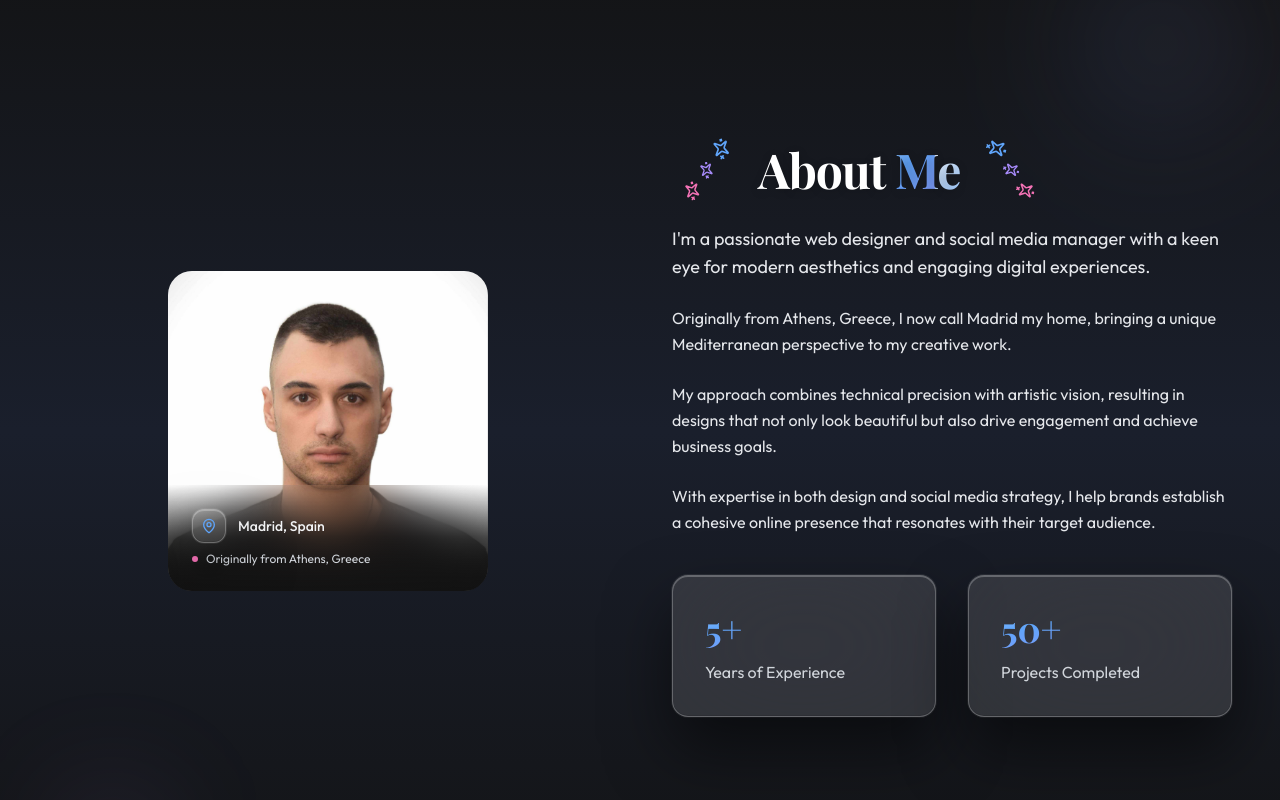
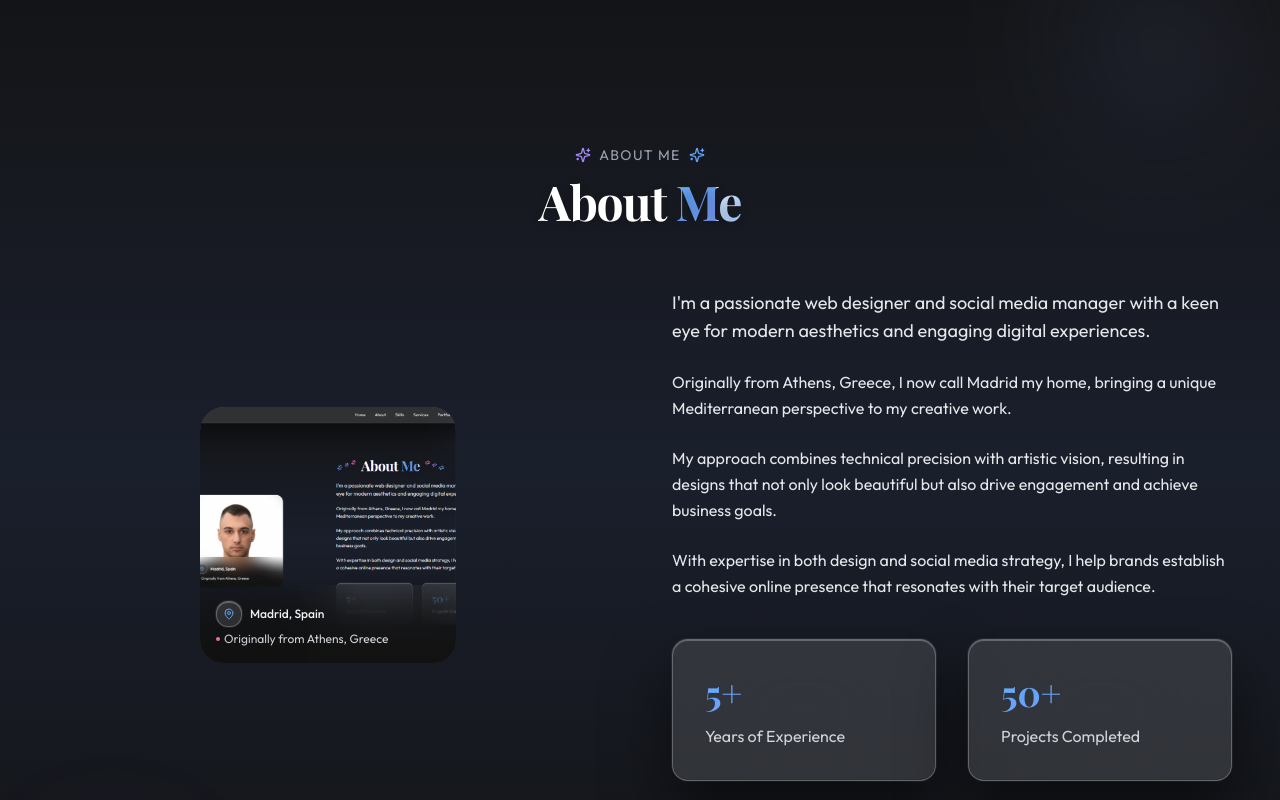
Before and after one commit to gerasimosmakris98/gerasimosmakris, a React (Vite) app: page / in a window 1280 px wide. Shown: the part 940-1740 px from the top of the page. Built offline with nearby package versions, Linux system fonts and the light colour scheme.

Commit message:
Fix About component styling
Adjusted About section: resized profile image, updated title style and animations to match other sections, and removed moving stars.

```diff
--- a/src/components/AboutSection.tsx
+++ b/src/components/AboutSection.tsx
@@ -82,6 +82,30 @@ const AboutSection = () => {
 
       <div className="section-container">
         <motion.div
+          className="text-center max-w-3xl mx-auto mb-16"
+          initial={{ opacity: 0, y: 30 }}
+          whileInView={{ opacity: 1, y: 0 }}
+          transition={{ duration: 0.8 }}
+          viewport={{ once: true }}
+        >
+          <motion.div
+            className="flex items-center justify-center gap-2 mb-3"
+            initial={{ opacity: 0 }}
+            whileInView={{ opacity: 1 }}
+            transition={{ duration: 0.6, delay: 0.2 }}
+          >
+            <Sparkles className="w-4 h-4 text-highlight-purple" />
+            <span className="uppercase tracking-widest text-gray-400 text-sm font-modern">
+              About Me
+            </span>
+            <Sparkles className="w-4 h-4 text-highlight-blue" />
+          </motion.div>
+          <h2 className="heading-lg mb-6 font-elegant">
+            About <span className="text-gradient-elegant">Me</span>
+          </h2>
+        </motion.div>
+
+        <motion.div
           className="flex flex-col lg:flex-row gap-16 items-center"
           variants={containerVariants}
           initial="hidden"
@@ -92,89 +116,44 @@ const AboutSection = () => {
             className="lg:w-1/2 flex justify-center"
             variants={imageVariants}
           >
-            <div className="relative w-80 h-80 rounded-3xl overflow-hidden group perspective-1000">
+            <div className="relative w-64 h-64 rounded-3xl overflow-hidden group perspective-1000">
               {/* Glass background layers */}
               <div className="absolute inset-0 glass-panel-strong z-0"></div>
 
               {/* Main image */}
               <img
-                src="/lovable-uploads/61c2a79f-1047-40f7-8a62-ebd7c7bd7fba.png"
+                src="/lovable-uploads/4b1ab70d-30fe-467b-8e93-016a47ca07b5.png"
                 alt="Gerasimos Makris - Professional Web Designer & Social Media Manager"
                 className="object-cover object-center w-full h-full z-20 relative transition-all duration-700 group-hover:scale-105"
               />
 
               {/* Location overlay */}
-              <div className="absolute bottom-0 left-0 right-0 p-6 bg-gradient-to-t from-dark-200/95 via-dark-200/70 to-transparent backdrop-blur-xl z-30">
+              <div className="absolute bottom-0 left-0 right-0 p-4 bg-gradient-to-t from-dark-200/95 via-dark-200/70 to-transparent backdrop-blur-xl z-30">
                 <motion.div
-                  className="flex items-center gap-3 text-gray-100 mb-2"
+                  className="flex items-center gap-2 text-gray-100 mb-1"
                   initial={{ opacity: 0, x: -30 }}
                   whileInView={{ opacity: 1, x: 0 }}
                   transition={{ duration: 0.8, delay: 0.6 }}
                 >
-                  <div className="p-2 rounded-lg glass-panel-strong">
-                    <MapPin size={16} className="text-highlight-blue" />
+                  <div className="p-1.5 rounded-lg glass-panel-strong">
+                    <MapPin size={12} className="text-highlight-blue" />
                   </div>
-                  <span className="font-modern font-medium text-sm">Madrid, Spain</span>
+                  <span className="font-modern font-medium text-xs">Madrid, Spain</span>
                 </motion.div>
                 <motion.p
-                  className="text-xs text-gray-300 font-modern flex items-center gap-2"
+                  className="text-xs text-gray-300 font-modern flex items-center gap-1"
                   initial={{ opacity: 0, x: -30 }}
                   whileInView={{ opacity: 1, x: 0 }}
                   transition={{ duration: 0.8, delay: 0.8 }}
                 >
-                  <span className="w-1.5 h-1.5 rounded-full bg-highlight-pink"></span>
-                  Originally from Athens, Greece
+                  <span className="w-1 h-1 rounded-full bg-highlight-pink"></span>
+                  <span>Originally from Athens, Greece</span>
                 </motion.p>
               </div>
-
-              {/* Floating sparkle */}
-              <motion.div
-                className="absolute top-4 right-4 p-2 glass-panel-strong rounded-full"
-                animate={{
-                  rotate: [0, 360],
-                  scale: [1, 1.2, 1],
-                  y: [0, -5, 0]
-                }}
-                transition={{ duration: 6, repeat: Infinity, ease: "easeInOut" }}
-              >
-                <Sparkles size={16} className="text-highlight-yellow" />
-              </motion.div>
             </div>
           </motion.div>
 
           <motion.div className="lg:w-1/2" variants={itemVariants}>
-            <motion.div
-              className="flex items-center justify-center lg:justify-start gap-4 mb-8"
-              variants={itemVariants}
-            >
-              <motion.div
-                className="flex items-center gap-2"
-                animate={{ rotate: [0, 360] }}
-                transition={{ duration: 20, repeat: Infinity, ease: "linear" }}
-              >
-                <Sparkles className="text-highlight-blue" size={20} />
-                <Sparkles className="text-highlight-purple" size={16} />
-                <Sparkles className="text-highlight-pink" size={18} />
-              </motion.div>
-
-              <motion.h2
-                className="heading-lg text-center lg:text-left"
-                variants={itemVariants}
-              >
-                About <span className="text-gradient-elegant">Me</span>
-              </motion.h2>
-
-              <motion.div
-                className="flex items-center gap-2"
-                animate={{ rotate: [360, 0] }}
-                transition={{ duration: 20, repeat: Infinity, ease: "linear" }}
-              >
-                <Sparkles className="text-highlight-pink" size={18} />
-                <Sparkles className="text-highlight-purple" size={16} />
-                <Sparkles className="text-highlight-blue" size={20} />
-              </motion.div>
-            </motion.div>
-
             <motion.div
               className="space-y-6 text-gray-200 mb-10 font-modern leading-relaxed"
               variants={itemVariants}
```
Also changed, not shown: public/lovable-uploads/4b1ab70d-30fe-467b-8e93-016a47ca07b5.png (added).
